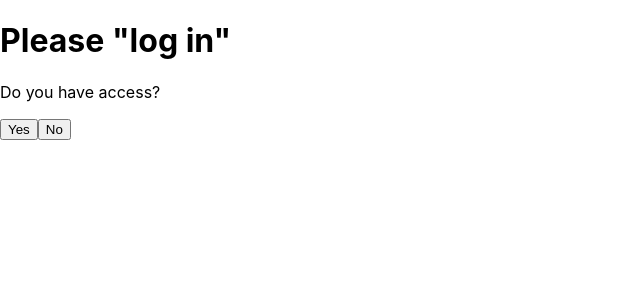
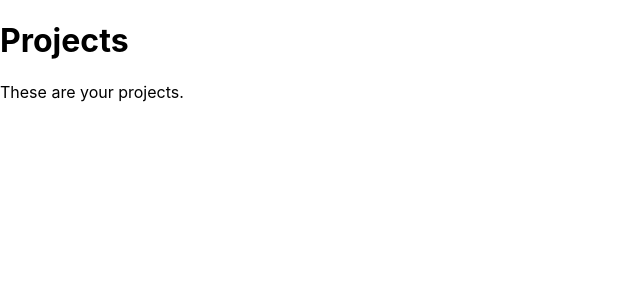
Before and after one commit to jamesjpark/JimboAndFriends, a React (Create React App) app in the folder web-app/frontend/: page / in a window 1280 px wide. Both pictures are taken after a click on the button "Yes". Shown: the top 300 px of the page, without its empty margins (0-640 px from the left). Built offline with nearby package versions, Linux system fonts and the light colour scheme.

Commit message:
Separate files for login and project

```diff
--- a/web-app/frontend/src/App.js
+++ b/web-app/frontend/src/App.js
@@ -1,51 +1,17 @@
-import './logo.svg'
-import './App.css'
+import React from "react";
+import Projects from "./Projects"
+import Login from "./Login"
 
-import React from 'react';
-
-class Projects extends React.Component{ //put these in separate files
-  render(){
-    return(
-      <div>
-        <h1>
-          Projects
-        </h1>
-        <p> These are your projects.</p>
-      </div>
-    )
-  }
-}
-
-class Login extends React.Component{//put this ins separate file
-
-  login = () => {
-    this.props.handleLogin = true
-  }
-
-  render(){
-    return(
-      <div>
-        <h1>
-          Please "log in"
-        </h1>
-        <p>
-          Do you have access?
-        </p>
-        <button onclick={this.login}>
-          Yes</button>
-
-        <button>
-          No</button>
-      </div>
-    )
-  }
-}
 
 class App extends React.Component {
-  constructor(props){
+  constructor(props) {
+    // in React, we always need to call the superclass constructor first with super()
+    // if we override the component's constructor
     super(props)
+
+    // app owns the login state because it needs it in order to do conditional rendering.
+    // shared state should always be as low as possible in the component hierarchy.
     this.state = { isLoggedIn: false }
-
   }
 
   handleLogin = (loggedIn) => {
@@ -54,15 +20,16 @@ class App extends React.Component {
     })
   }
 
-  render(){
-    if(this.state.isLoggedIn){
-      return(<Projects />)
+  render() {
+    // conditional rendering
+    if (this.state.isLoggedIn) {
+      return (<Projects />)
     }
-    else{
-      return(<Login handleLogin = {this.handleLogin} />)
+    else {
+      // Login needs to be able to mutate the login state, so we pass it handleLogin as a prop
+      return (<Login handleLogin={this.handleLogin}/>)
     }
   }
-
 }
 
 export default App;
--- /dev/null
+++ b/web-app/frontend/src/Login.js
@@ -0,0 +1,25 @@
+import React from "react";
+
+class Login extends React.Component {
+    logUserIn = () => {
+      // we can access handleLogin from App since it was passed as a prop
+      this.props.handleLogin(true)
+    }
+
+    dontLogUserIn = () => {
+      alert('Thank you for your honesty.')
+      this.props.handleLogin(false)
+    }
+
+    render() {
+      return (
+        <div>
+          <h1>Please "log in"</h1>
+          <p>Do you have permission to use this site?</p>
+          <button onClick={this.logUserIn}>Yes</button>
+          <button onClick={this.dontLogUserIn}>No</button>
+        </div>
+      )
+    }
+  }
+export default Login;
--- /dev/null
+++ b/web-app/frontend/src/Projects.js
@@ -0,0 +1,14 @@
+import React from "react";
+
+class Projects extends React.Component {
+    render() {
+      return (
+        <div>
+          <h1>Projects</h1>
+          <p>These are your projects.</p>
+        </div>
+      )
+    }
+  }
+
+export default Projects;
```
Also changed, not shown: web-app/frontend/src/logo.svg (deleted).
